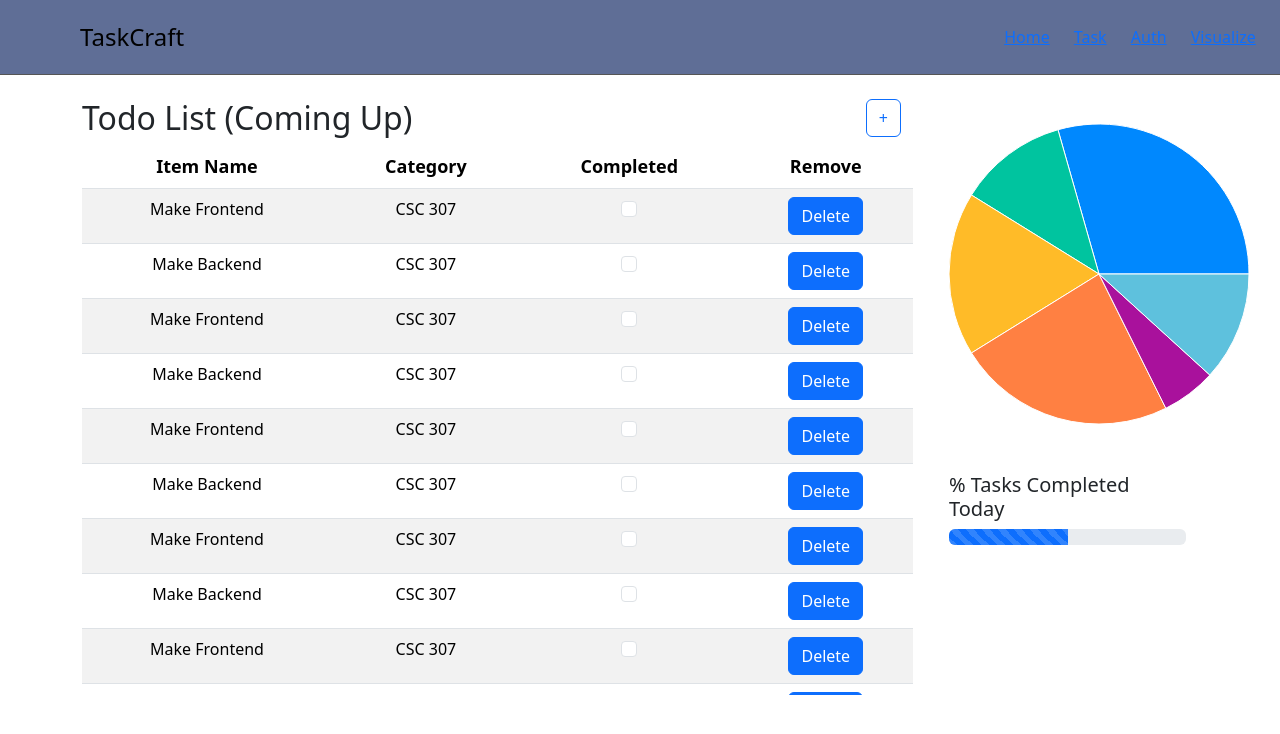
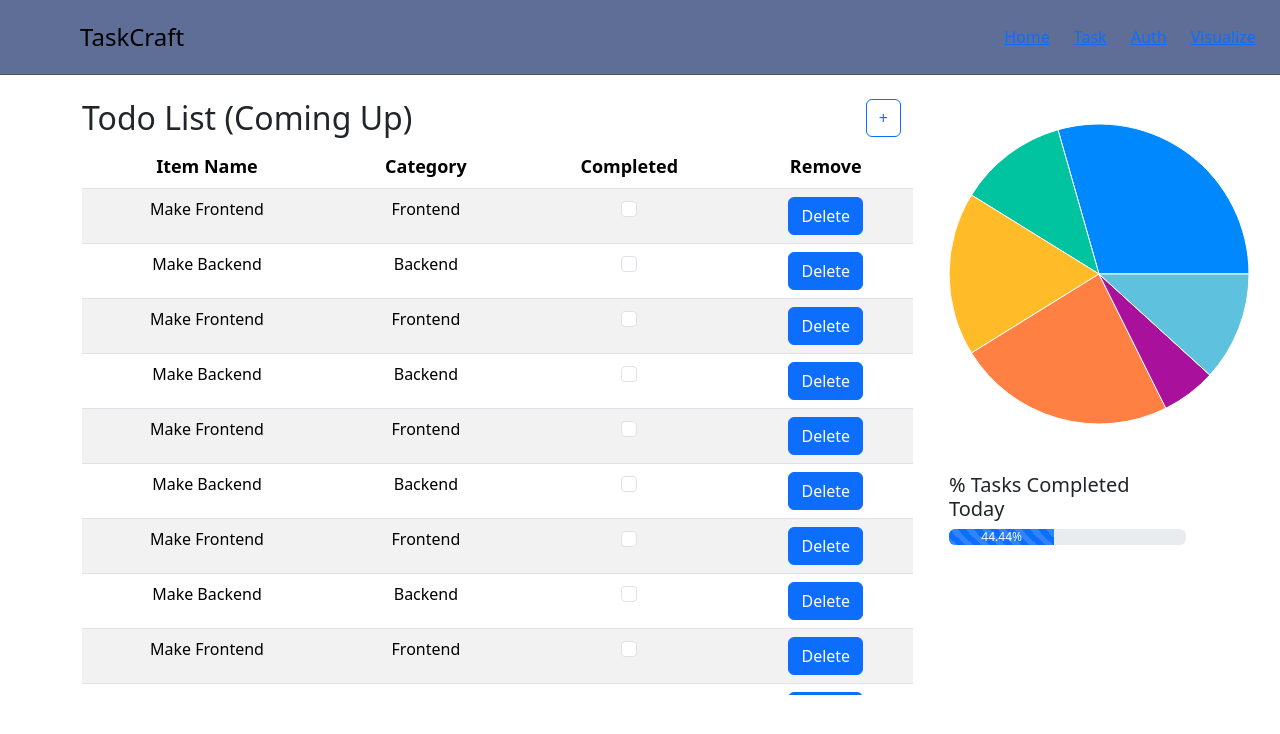
Before and after one commit to Tylermhh/404-day-visualizer-app, a React (Create React App) app in the folder packages/react-frontend/: page /home in a window 1280 px wide. Shown: the top 734 px of the page. Built offline with nearby package versions, Linux system fonts and the light colour scheme.

Commit message:
progress bar functionality

```diff
--- a/packages/react-frontend/src/components/HomePage.tsx
+++ b/packages/react-frontend/src/components/HomePage.tsx
@@ -8,20 +8,24 @@ import { Task, CategoryProgress } from "./../types/types";
 import { Container, Col, Row, Stack } from 'react-bootstrap';
 
 let tempTasks: Task[] = [
-  { item_name: "Make Frontend", category: "CSC 307", completed: false },
-  { item_name: "Make Backend", category: "CSC 307", completed: true},
-  { item_name: "Make Frontend", category: "CSC 307", completed: false },
-  { item_name: "Make Backend", category: "CSC 307", completed: true},
-  { item_name: "Make Frontend", category: "CSC 307", completed: false },
-  { item_name: "Make Backend", category: "CSC 307", completed: true},
-  { item_name: "Make Frontend", category: "CSC 307", completed: false },
-  { item_name: "Make Backend", category: "CSC 307", completed: true},
-  { item_name: "Make Frontend", category: "CSC 307", completed: false },
-  { item_name: "Make Backend", category: "CSC 307", completed: true},
-  { item_name: "Make Frontend", category: "CSC 307", completed: false },
-  { item_name: "Make Backend", category: "CSC 307", completed: true},
-  { item_name: "Make Frontend", category: "CSC 307", completed: false },
-  { item_name: "Make Backend", category: "CSC 307", completed: true},
+  { item_name: "Make Frontend", category: "Frontend", completed: false },
+  { item_name: "Make Backend", category: "Backend", completed: false},
+  { item_name: "Make Frontend", category: "Frontend", completed: false },
+  { item_name: "Make Backend", category: "Backend", completed: true},
+  { item_name: "Make Frontend", category: "Frontend", completed: false },
+  { item_name: "Make Backend", category: "Backend", completed: true},
+  { item_name: "Make Frontend", category: "Frontend", completed: false },
+  { item_name: "Make Backend", category: "Backend", completed: true},
+  { item_name: "Make Frontend", category: "Frontend", completed: false },
+  { item_name: "Make Backend", category: "Backend", completed: true},
+  { item_name: "Make Frontend", category: "Frontend", completed: false },
+  { item_name: "Make Backend", category: "Backend", completed: true},
+  { item_name: "Make Frontend", category: "Frontend", completed: false },
+  { item_name: "Make Backend", category: "Backend", completed: true},
+  { item_name: "Make Frontend", category: "Frontend", completed: false },
+  { item_name: "Make Backend", category: "Backend", completed: true},
+  { item_name: "Make Frontend", category: "Frontend", completed: false },
+  { item_name: "Make Backend", category: "Backend", completed: true},
 ];
 
 let progressData: CategoryProgress[] = [
@@ -56,7 +60,8 @@ const HomePage: React.FC<{}> = () => {
                   category_progress={progressData}/>
                 </Container>
               <Container>
-                <HomeProgressBar />
+                <HomeProgressBar
+                  taskData = {tempTasks}/>
                 </Container>
               </Stack>
             </Col>
--- a/packages/react-frontend/src/components/ProgressBar/HomeProgressBar.tsx
+++ b/packages/react-frontend/src/components/ProgressBar/HomeProgressBar.tsx
@@ -1,15 +1,30 @@
 import React from 'react'
 import ProgressBar from 'react-bootstrap/ProgressBar';
+import {Task} from "./../../types/types";
 
-const HomeProgressBar: React.FC<{}> = () => {
+const ProgressMade: React.FC<{taskData : Task[]}> = (input) => {
+
+    const totalProgress = input.taskData.length
+    const progress = input.taskData.reduce((a, item) => a + (item.completed === true ? 1 : 0) , 0)
+
+    const now = ((progress / totalProgress) * 100)
+
+    return(
+        <div>
+            <ProgressBar striped now={now} label={`${now.toFixed(2)}%`}/>
+        </div>
+    )
+}
+
+const HomeProgressBar: React.FC<{taskData : Task[]}> = (input) => {
     return (
         <div>
             <h5>
                 % Tasks Completed Today
             </h5>
-            <ProgressBar>
-                <ProgressBar striped now={50} />
-            </ProgressBar>
+            <ProgressMade
+                taskData = {input.taskData}
+                />
         </div>
     )
 }
--- a/packages/react-frontend/src/components/Table/HomeTable.tsx
+++ b/packages/react-frontend/src/components/Table/HomeTable.tsx
@@ -48,6 +48,7 @@ const TableBody: React.FC<{taskData : Task[]}> = ({taskData}) => {
               <Form.Check
                 type={'checkbox'}
                 id={'compelted'}
+                defaultValue={row.compelted}
               />
             </Form>
           </td>
```
